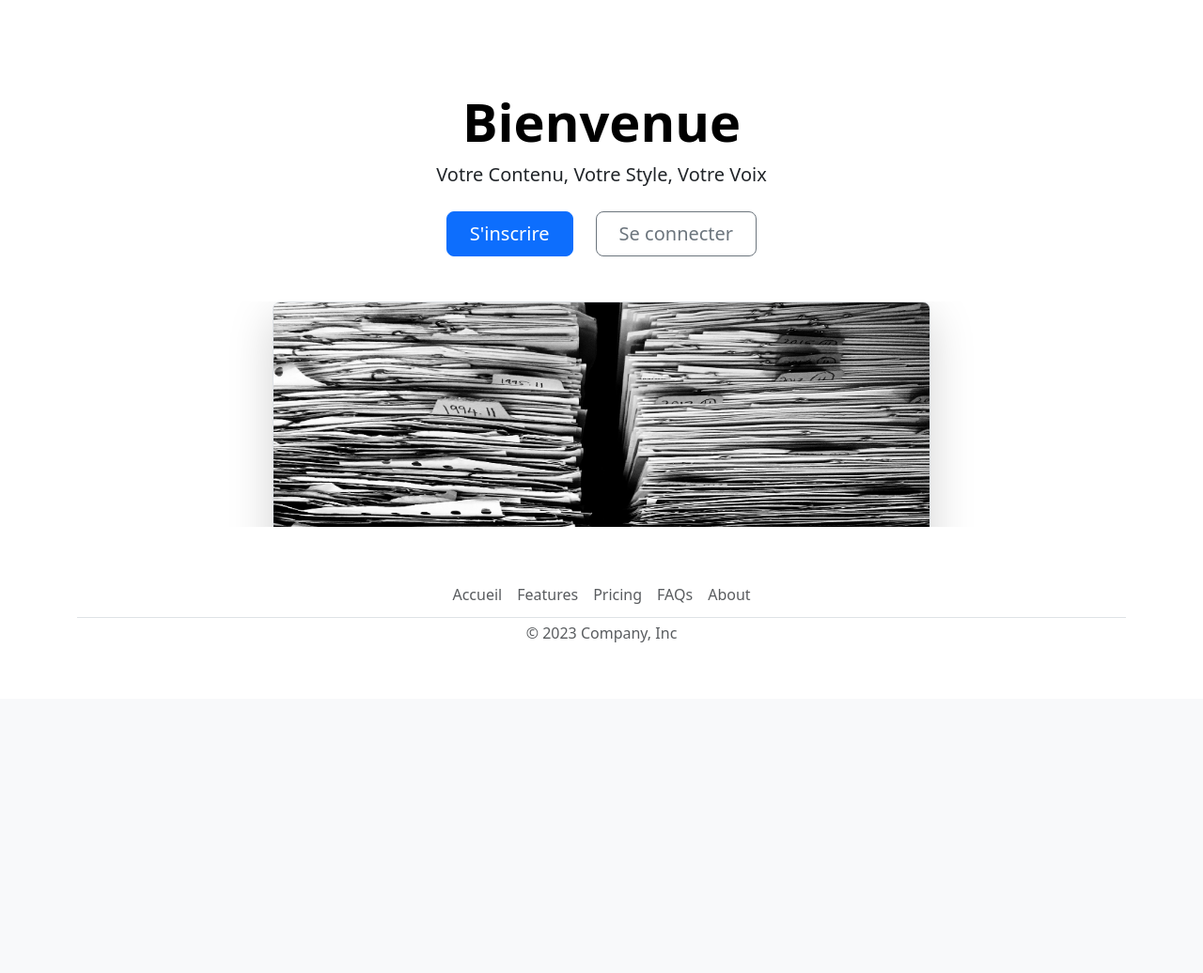
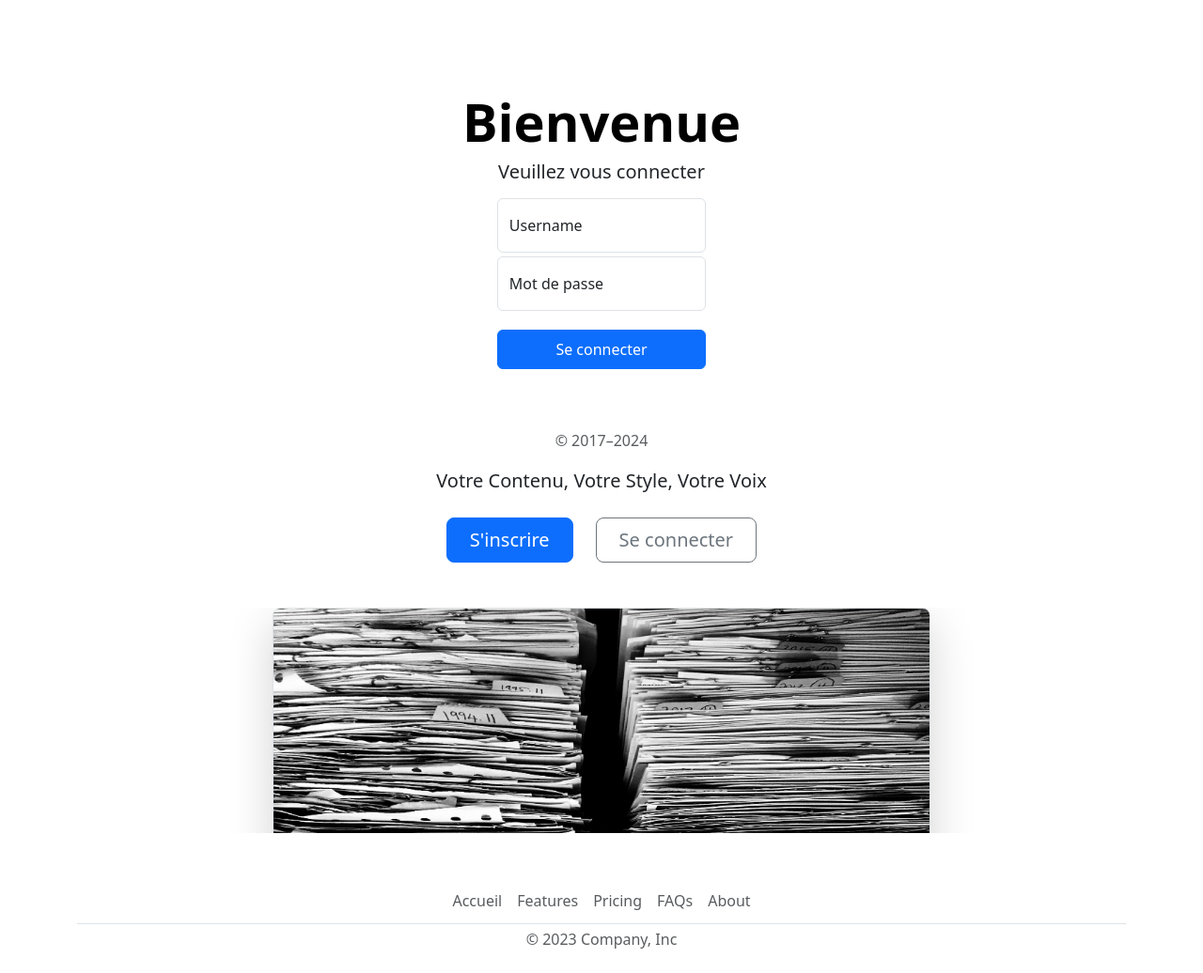
Before and after one commit to mileneDesjardins/CMS, a Flask app: page / in a window 1280 px wide. Shown: the part 56-1092 px from the top of the page at 94% size. Before the commit the page ends 740 px from the top, so only its background shows below. Run offline with Flask 3, Linux system fonts and the light colour scheme.

Commit message:
sessions

```diff
--- a/app.py
+++ b/app.py
@@ -32,16 +32,15 @@ def close_connection(exception):
 # regex = r"[^A-Za-z0-9_#$]"
 # mdp_existant = re.compile(regex).match(request)
 
-@app.route('/', methods=['GET', 'POST'])
-def accueil():  # put application's code here
+@app.route('/', methods=['GET'])
+def accueil():
     titre = 'Accueil'
+    prenom = session.get('prenom')
+    nom = session.get('nom')
+    photo = None
     if "id" in session:
-        # prenom = get_db().get_session(session["prenom"])
-        # nom = get_db().get_session(session["nom"])
         photo = get_db().get_photo(session["id_photo"])
-        return render_template('index.html', titre=titre, prenom=session["prenom"], nom=session["nom"])
-    else:
-        return render_template("index.html", titre=titre)
+    return render_template('index.html', titre=titre, prenom=prenom, nom=nom, photo=photo)
 
 @app.route('/recherche', methods=['GET', 'POST'])
 def recherche():
@@ -63,14 +62,15 @@ def resultats(query):
 
 
 
-@app.route('/inscription', methods=['GET', 'POST'])
+@app.route('/creation_utilisateur', methods=['GET', 'POST'])
 def inscription():
     titre = 'Inscription'
     if request.method == "GET":
-        return render_template("inscription.html")
+        return render_template("creation_utilisateur.html")
     else:
         prenom = request.form['prenom']
         nom = request.form['nom']
+        username = request.form["username"]
         courriel = request.form["courriel"]
         mdp = request.form["mdp"]
         photo = request.files["photo"]
@@ -78,7 +78,7 @@ def inscription():
 
         # Vérifier que les champs ne sont pas vides
         if prenom == "" or nom == "" or courriel == "" or mdp == "" or len(photo_data) == 0:
-            return render_template("inscription.html", titre=titre, erreur="Tous les champs sont obligatoires.")
+            return render_template("creation_utilisateur.html", titre=titre, erreur="Tous les champs sont obligatoires.")
 
         # Validation du formulaire - Vous pouvez implémenter votre propre logique de validation ici
 
@@ -89,44 +89,42 @@ def inscription():
         # Stockage des informations de l'utilisateur (à adapter selon votre base de données)
         db = get_db()
         id_photo = db.create_photo(photo_data)
-        db.create_user(prenom, nom, courriel, mdp_hash, mdp_salt, id_photo)
+
+        db.create_user(prenom, nom, username, courriel, mdp_hash, mdp_salt, id_photo)
 
         # Redirection vers une page de confirmation
         return redirect('/confirmation', 302)
 
 
-@app.route('/connexion', methods=['GET', 'POST'])
+@app.route('/connexion', methods=['POST'])
 def connexion():
     titre = "Connexion"
+    username = request.form["username"]
+    mdp = request.form["mdp"]
 
-    if request.method == "GET":
-        return render_template("connexion.html")
+    if username == "" or mdp == "":
+        return render_template('index.html', erreur="Veuillez remplir tous les champs")
+
+    utilisateur = get_db().get_user_login_info(username)
+    if utilisateur is None:
+        return render_template('index.html',
+                               erreur="Utilisateur inexistant, veuillez vérifier vos informations")
+
+    salt = utilisateur[3]
+    mdp_hash = hashlib.sha512(str(mdp + salt).encode("utf-8")).hexdigest()
+    if mdp_hash == utilisateur[2]:
+        # Accès autorisé
+        id_session = uuid.uuid4().hex
+        get_db().save_session(id_session, username)
+
+        session["id"] = id_session
+        session["prenom"] = utilisateur[0]
+        session["nom"] = utilisateur[1]
+        session["id_photo"] = utilisateur[4]
+        print("Session après connexion : ", session)
+        return redirect("/", 302)
     else:
-        courriel = request.form["courriel"]
-        mdp = request.form["mdp"]
-
-        if courriel == "" or mdp == "":
-            # TODO Faire la gestion de l'erreur
-            return render_template('connexion.html', erreur="Veuillez remplir tous les champs")
-        utilisateur = get_db().get_user_login_info(courriel)
-        if utilisateur is None:
-            # TODO Faire la gestion de l'erreur
-            return render_template('connexion.html',
-                                   erreur="Utilisateur inexistant, veuillez vérifier vos informations ou créer un nouveau compte")
-        salt = utilisateur[3]
-        mdp_hash = hashlib.sha512(str(mdp + salt).encode("utf-8")).hexdigest()
-        if mdp_hash == utilisateur[2]:
-            # Accès autorisé
-            id_session = uuid.uuid4().hex
-            # get_db().save_session(id_session, courriel)
-            session["id"] = id_session
-            session["prenom"] = utilisateur[0]
-            session["nom"] = utilisateur[1]
-            session["id_photo"] = utilisateur[4]
-            return redirect("/", 302)
-        else:
-            # TODO Faire la gestion de l'erreur
-            return render_template('connexion.html', erreur="Connexion impossible, veuillez vérifier vos informations")
+        return render_template('index.html', erreur="Connexion impossible, veuillez vérifier vos informations")
 
 
 def authentication_required(f):
--- a/db/sessions.sql
+++ b/db/sessions.sql
@@ -1,5 +1,5 @@
 CREATE TABLE SESSIONS(
   id integer primary key,
   id_session varchar(32),
-  id_utilisateur varchar(25)
+  utilisateur varchar(25)
 );
--- a/templates/index.html
+++ b/templates/index.html
@@ -1,10 +1,35 @@
 {% extends "layout.html" %}
 {% block content %}
     <div class="px-4 pt-5 my-5 text-center">
-        {% if prenom is defined and nom is defined %}
-            <h1 class="display-4 fw-bold text-body-emphasis">Bienvenue {{ prenom ~ ' ' ~ nom }}</h1>
+        {% if prenom and nom %}
+            <h1 class="display-4 fw-bold text-body-emphasis">Bienvenue {{ prenom }} {{ nom }}</h1>
+            <a href="{{ url_for('connexion') }}">
+                <button type="deconnexion" class="btn btn-outline-secondary btn-lg px-4">Se déconnecter</button>
+            </a>
         {% else %}
             <h1 class="display-4 fw-bold text-body-emphasis">Bienvenue</h1>
+            <form action="/connexion" method="POST">
+                <div class="container" style="max-width: 20%; text-align: center;">
+                    <h2 class="h5 mb-3 fw-normal">Veuillez vous connecter</h2>
+                    <div class="form-floating my-1">
+                        <input type="text" name="username" class="form-control" id="floatingInput"
+                               placeholder="Username">
+                        <label for="floatingInput">Username</label>
+                    </div>
+                    <div class="form-floating my-1">
+                        <input type="password" name="mdp" class="form-control" id="floatingPassword"
+                               placeholder="Mot de passe">
+                        <label for="floatingPassword">Mot de passe</label>
+                    </div>
+                    {% if erreur %}
+                        <div class="alert alert-danger" role="alert">
+                            {{ erreur }}
+                        </div>
+                    {% endif %}
+                    <button name="submit" class="btn btn-primary w-100 py-2 my-3" type="submit">Se connecter</button>
+                    <p class="mt-5 mb-3 text-body-secondary">© 2017–2024</p>
+                </div>
+            </form>
         {% endif %}
         <div class="col-lg-6 mx-auto">
             <p class="lead mb-4">Votre Contenu, Votre Style, Votre Voix</p>
```
Also changed, not shown: database.py (+16 -9 lines), db/photos.db, db/sessions.db, db/utilisateurs.db, templates/creation_utilisateur.html (renamed from templates/inscription.html).
